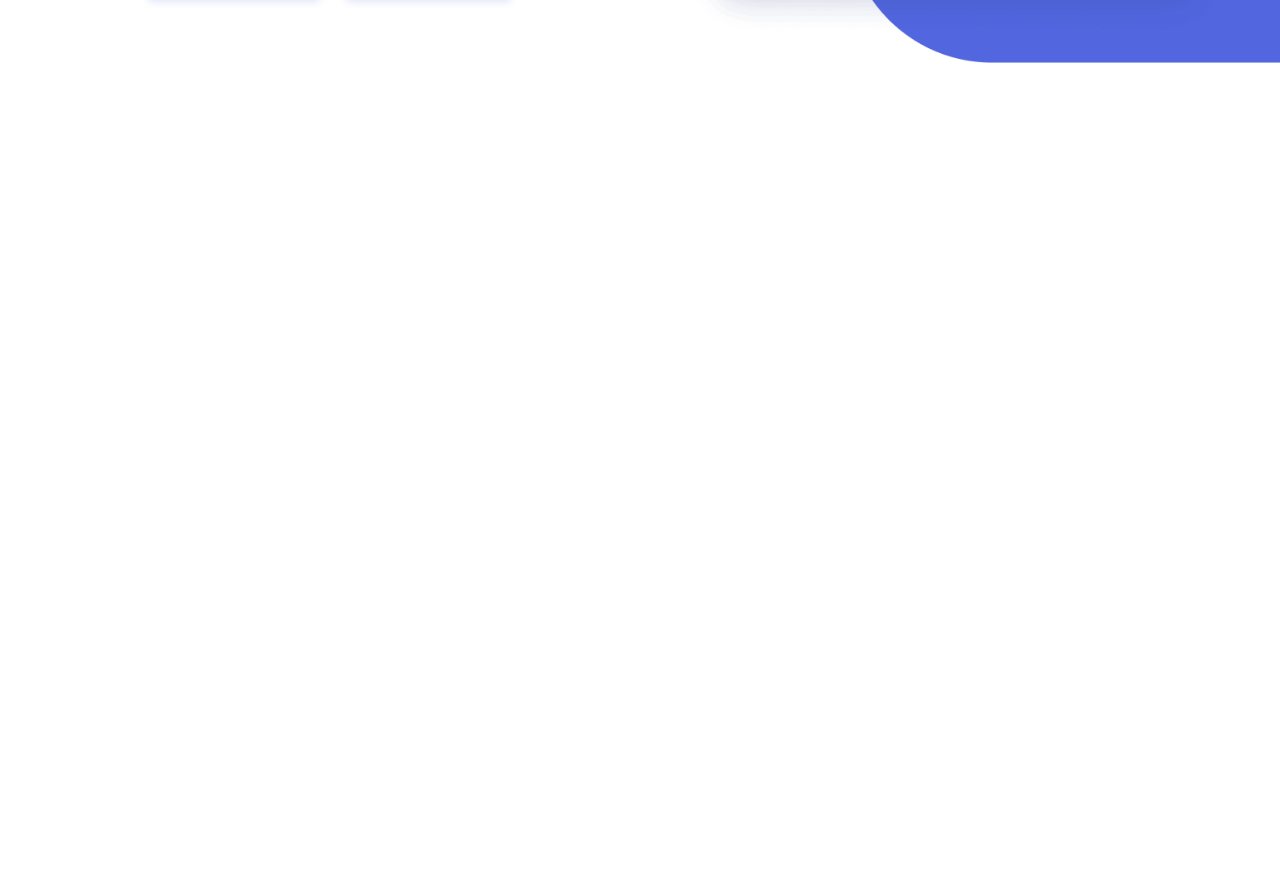
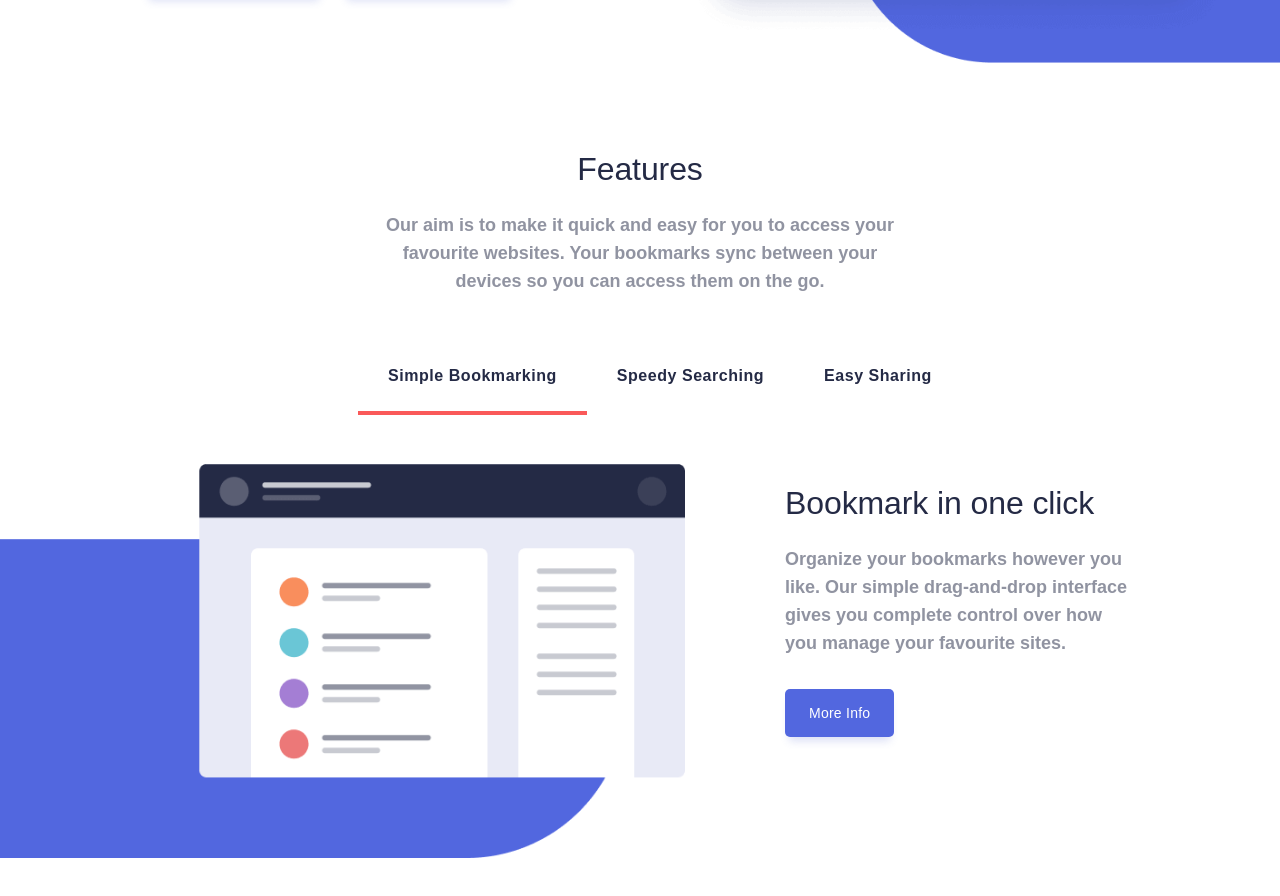
Before and after one commit to ShokhrukhTurgunov/bookmark, a plain HTML site: page index.html in a window 1280 px wide. Shown: the part 546-1442 px from the top of the page. Before the commit the page ends 800 px from the top, so only its background shows below. Drawn offline with Linux system fonts and the light colour scheme; a web font is replaced by a local one.

Commit message:
add features html and scss codes

```diff
--- a/index.html
+++ b/index.html
@@ -37,7 +37,7 @@
 
     <div class="container">
 
-      <section class="hero-section">
+      <section class="hero-section">  <!-- HERO SECTION -->
 
         <div class="hero-section__left">
 
@@ -58,8 +58,82 @@
 
       </section>
 
+      <section class="features-section">  <!-- FEATURES SECTION -->
+
+        <h3 class="features-section__title">Features</h3>
+
+        <p class="features-section__text">
+          Our aim is to make it quick and easy for you to access your favourite websites. Your bookmarks sync between your devices so you can access them on the go.
+        </p>
+
+
+        <ul class="tabs">
+          <li class="tabs__item tabs__item--active">
+            <a class="tabs__link" href="#panel-1">Simple Bookmarking</a>
+          </li>
+          <li class="tabs__item">
+            <a class="tabs__link" href="#panel-2">Speedy Searching</a>
+          </li>
+          <li class="tabs__item">
+            <a class="tabs__link" href="#panel-3">Easy Sharing</a>
+          </li>
+        </ul>
+
+        <ul class="panels">
+          <li id="panel-1" class="panels__item panels__item--active">
+
+            <img class="panels__img" src="/images/features-slide-first-bg.png" alt="bookmark-image" width="965" height="400">
+
+            <div class="panels__text-box">
+              <h3 class="panels__title">Bookmark in one click</h3>
+
+              <p class="panels__text">
+                Organize your bookmarks however you like. Our simple drag-and-drop interface gives you complete control over how you manage your favourite sites.
+              </p>
+
+              <a class="panels__link" href="#">More Info</a>
+            </div>
+
+          </li>
+          <li id="panel-2" class="panels__item">
+
+            <img class="panels__img" src="/images/features-slide-first-bg.png" alt="bookmark-image" width="965" height="400">
+
+            <div class="panels__text-box">
+              <h3 class="panels__title">Bookmark in one click</h3>
+
+              <p class="panels__text">
+                Organize your bookmarks however you like. Our simple drag-and-drop interface gives you complete control over how you manage your favourite sites.
+              </p>
+
+              <a class="panels__link" href="#">More Info</a>
+            </div>
+
+          </li>
+          <li id="panel-3" class="panels__item">
+
+            <img class="panels__img" src="/images/features-slide-first-bg.png" alt="bookmark-image" width="965" height="400">
+
+            <div class="panels__text-box">
+              <h3 class="panels__title">Bookmark in one click</h3>
+
+              <p class="panels__text">
+                Organize your bookmarks however you like. Our simple drag-and-drop interface gives you complete control over how you manage your favourite sites.
+              </p>
+
+              <a class="panels__link" href="#">More Info</a>
+            </div>
+
+          </li>
+        </ul>
+
+      </section>
+
+
     </div>
 
   </main>
+
+  <script src="/js/main.js"></script>
 </body>
 </html>
--- /dev/null
+++ b/js/main.js
@@ -0,0 +1,28 @@
+var elsTabsItem = document.querySelectorAll('.tabs__item');
+var elsTabsLink = document.querySelectorAll('.tabs__link');
+var elsPanel = document.querySelectorAll('.panels__item');
+
+// Har bir link clickga quloq solsin. Har biriga link deb murojaat qilamiz. O'zimiz nom beramiz
+elsTabsLink.forEach(function (link) {
+  // Har bir linkka click reaksiyasini beramiz
+  link.addEventListener('click', function (evt) {
+    // Linkning tabiiy reaksiyasi (sakrash)ning oldi olinadi
+    evt.preventDefault();
+
+    // Hamma li lardan active klassni olib tashlaymiz. Har biriga item deb murojaat qilamiz
+    elsTabsItem.forEach(function (item) {
+      item.classList.remove('tabs__item--active');
+    });
+
+    // Bosilgan linkning otasiga active klassini qo'shamiz
+    link.parentElement.classList.add('tabs__item--active');
+
+    // Hamma panellarni yopamiz
+    elsPanel.forEach(function (panel) {
+      panel.classList.remove('panels__item--active');
+    });
+
+    // Bog'langan panelni topamiz
+    document.querySelector(link.getAttribute('href')).classList.add('panels__item--active');
+  });
+});
--- /dev/null
+++ b/scss/blocks/_features.scss
@@ -0,0 +1,108 @@
+.features-section__title{
+  margin: 0;
+  margin-bottom: 16px;
+  font-weight: 500;
+  font-size: 32px;
+  line-height: 52px;
+  text-align: center;
+  letter-spacing: -0.1px;
+  color: $color-dark-blue;
+}
+
+.features-section__text{
+  max-width: 540px;
+  margin: 0 auto;
+  margin-bottom: 72px;
+  font-size: 18px;
+  line-height: 28px;
+  text-align: center;
+  color: #242A45;
+  mix-blend-mode: normal;
+  opacity: 0.5;
+}
+
+.tabs{
+  display: flex;
+  justify-content: center;
+  list-style: none;
+  margin-bottom: 92px;
+}
+
+.tabs__link{
+  padding-right: 30px;
+  padding-left: 30px;
+  padding-bottom: 27px;
+  font-size: 16px;
+  line-height: 17px;
+  text-align: center;
+  letter-spacing: 0.533333px;
+  color: $color-dark-blue;
+  text-decoration: none;
+}
+
+.panels{
+  margin: 0;
+  margin-bottom: 295px;
+}
+
+.panels__text-box{
+  position: relative;
+  padding-left: 600px;
+}
+
+.panels__img{
+  position: absolute;
+  top: 1010px;
+  left: -280px;
+}
+
+.panels__title{
+  margin: 0;
+  margin-bottom: 16px;
+  font-weight: 500;
+  font-size: 32px;
+  line-height: 52px;
+  letter-spacing: -0.1px;
+  color: $color-dark-blue;
+}
+
+.panels__text{
+  max-width: 445px;
+  margin: 0;
+  margin-bottom: 32px;
+  font-size: 18px;
+  line-height: 28px;
+  color: $color-dark-blue;
+  mix-blend-mode: normal;
+  opacity: 0.5;
+}
+
+.panels__link{
+  display: inline-block;
+  padding: 10px 24px;
+  font-weight: 500;
+  font-size: 14px;
+  line-height: 28px;
+  letter-spacing: 0.25px;
+  text-decoration: none;
+  color: #FFFFFF;
+  background: #5267DF;
+  box-shadow: 0px 8px 8px -4px rgba(73, 93, 207, 0.20012);
+  border-radius: 5px;
+  transition: background-color .3s ease;
+  &:hover{
+    background-color: #0227fa;
+  }
+}
+
+.tabs__item--active .tabs__link {
+  border-bottom: 4px solid $color-light-coral;
+}
+
+.panels__item {
+  display: none;
+}
+
+.panels__item--active {
+  display: block;
+}
--- a/scss/blocks/_site-nav.scss
+++ b/scss/blocks/_site-nav.scss
@@ -49,7 +49,7 @@
   cursor: pointer;
   transition: background-color .3s ease;
   &:hover{
-    background-color: #fc2a2a;
+    background-color: #f80000;
   }
 }
 
--- a/scss/main.scss
+++ b/scss/main.scss
@@ -6,3 +6,4 @@
 @import "blocks/container";
 @import "blocks/site-nav";
 @import "blocks/hero";
+@import "blocks/features";
```
Also changed, not shown: css/main.css, images/features-slide-first-bg.png (added), 1 other file.
